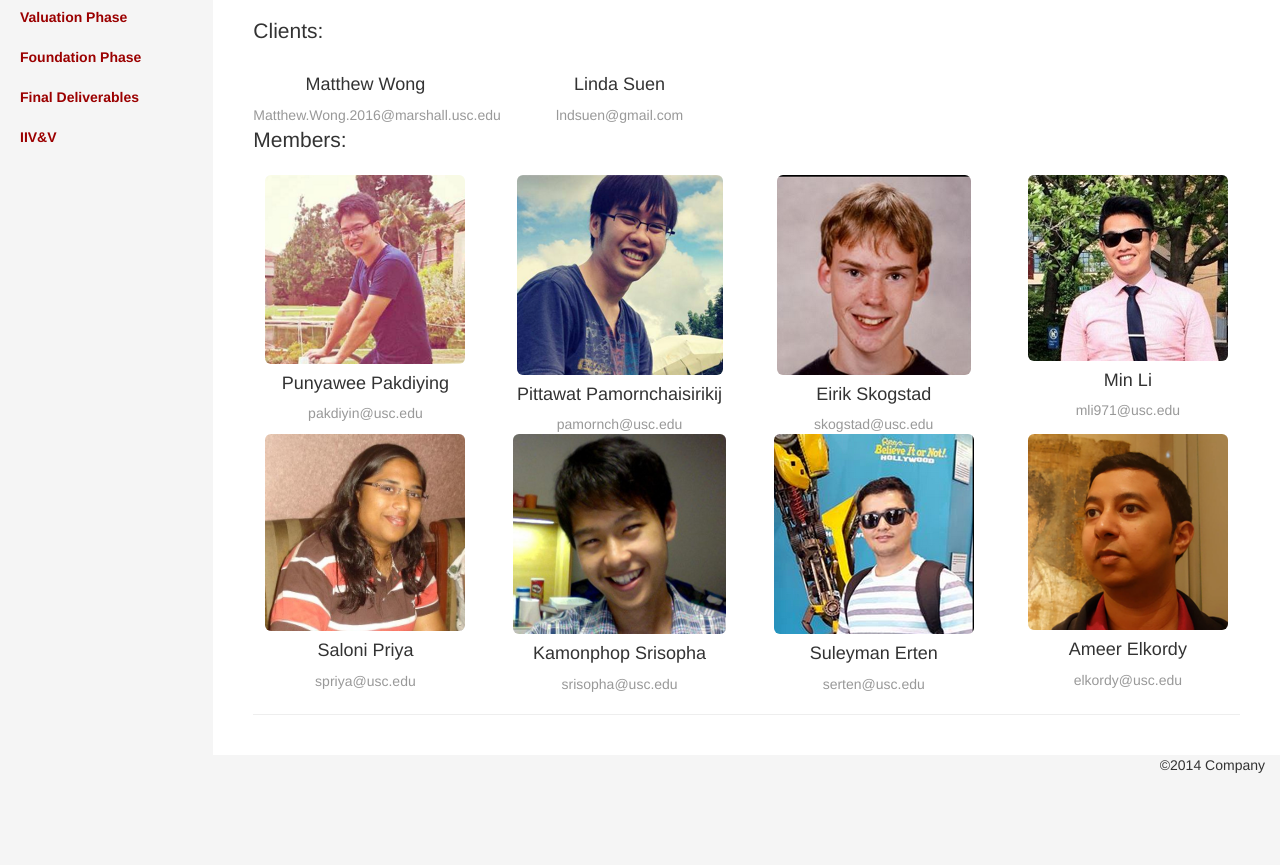
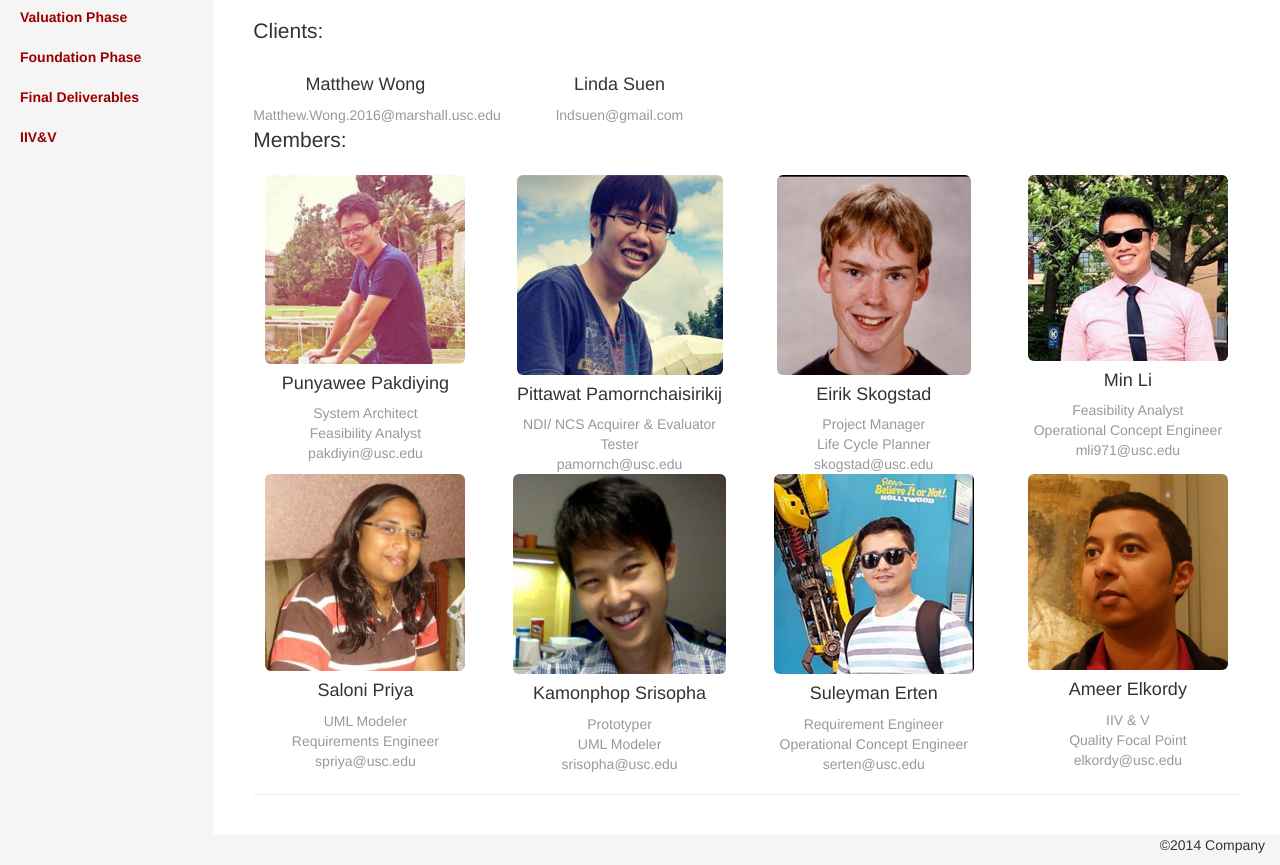
Before and after one commit to TRoy888/WeAreTrojan, a plain HTML site: page index.html in a window 1280 px wide. Shown: the part 173-1038 px from the top of the page. Before the commit the page ends 958 px from the top, so only its background shows below. Drawn offline with nearby package versions, Linux system fonts and the light colour scheme.

Commit message:
Included role
aksdjflasdjkf

```diff
--- a/index.html
+++ b/index.html
@@ -90,21 +90,29 @@
             <div class="col-xs-6 col-sm-3 placeholder text-center">
               <img src="pics/punyawee.png" class="center-block img-responsive img-rounded" alt="Generic placeholder thumbnail">
               <h4>Punyawee Pakdiying</h4>
+              <span class="text-muted">System Architect</span><br>
+              <span class="text-muted">Feasibility Analyst</span><br>
               <span class="text-muted">pakdiyin@usc.edu</span>
             </div>
             <div class="col-xs-6 col-sm-3 placeholder text-center">
               <img src="pics/pittawat1.png" class="center-block img-responsive img-rounded" alt="Generic placeholder thumbnail">
               <h4>Pittawat Pamornchaisirikij</h4>
+              <span class="text-muted">NDI/ NCS Acquirer & Evaluator</span><br>
+              <span class="text-muted">Tester</span><br>
               <span class="text-muted">pamornch@usc.edu</span>
             </div>
             <div class="col-xs-6 col-sm-3 placeholder text-center">
               <img src="pics/eirik.png" class="center-block img-responsive img-rounded" alt="Generic placeholder thumbnail">
               <h4>Eirik Skogstad</h4>
+              <span class="text-muted">Project Manager</span><br>
+              <span class="text-muted">Life Cycle Planner</span><br>
               <span class="text-muted">skogstad@usc.edu</span>
             </div>
             <div class="col-xs-6 col-sm-3 placeholder text-center">
               <img src="pics/min.png" class="center-block img-responsive img-rounded" alt="Generic placeholder thumbnail">
               <h4>Min Li</h4>
+              <span class="text-muted">Feasibility Analyst</span><br>
+              <span class="text-muted">Operational Concept Engineer</span><br>
               <span class="text-muted">mli971@usc.edu</span>
             </div>
            </div>
@@ -112,21 +120,29 @@
             <div class="col-xs-6 col-sm-3 placeholder text-center">
               <img src="pics/saloni.jpg" width="200px" class="center-block img-responsive img-rounded" alt="Generic placeholder thumbnail">
               <h4>Saloni Priya</h4>
+              <span class="text-muted">UML Modeler</span><br>
+              <span class="text-muted">Requirements Engineer</span><br>
               <span class="text-muted">spriya@usc.edu</span>
             </div>
            	<div class="col-xs-6 col-sm-3 placeholder text-center">
               <img src="pics/TiS.png" class="center-block img-responsive img-rounded" alt="Generic placeholder thumbnail">
               <h4>Kamonphop Srisopha</h4>
+              <span class="text-muted">Prototyper</span><br>
+              <span class="text-muted">UML Modeler</span><br>
               <span class="text-muted">srisopha@usc.edu</span>
             </div>
             <div class="col-xs-6 col-sm-3 placeholder text-center">
               <img src="pics/suley.png" class="center-block img-responsive img-rounded" alt="Generic placeholder thumbnail">
               <h4>Suleyman Erten</h4>
+              <span class="text-muted">Requirement Engineer</span><br>
+              <span class="text-muted">Operational Concept Engineer</span><br>
               <span class="text-muted">serten@usc.edu</span>
             </div>
             <div class="col-xs-6 col-sm-3 placeholder text-center">
               <img src="pics/ameer.png" class="center-block img-responsive img-rounded" alt="Generic placeholder thumbnail">
               <h4>Ameer Elkordy</h4>
+              <span class="text-muted">IIV & V</span><br>
+              <span class="text-muted">Quality Focal Point</span><br>
               <span class="text-muted">elkordy@usc.edu</span>
             </div>
           </div>
```
